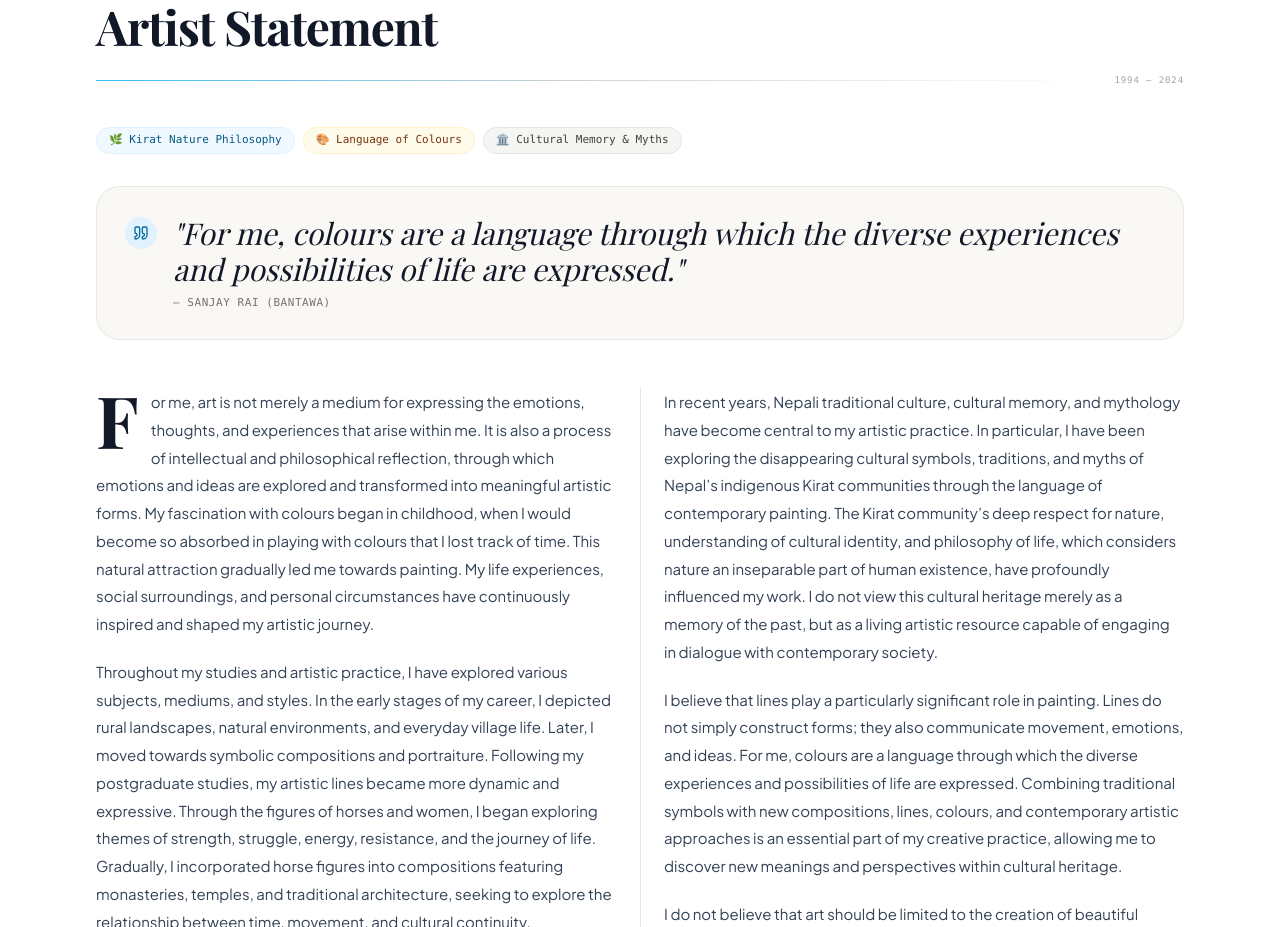
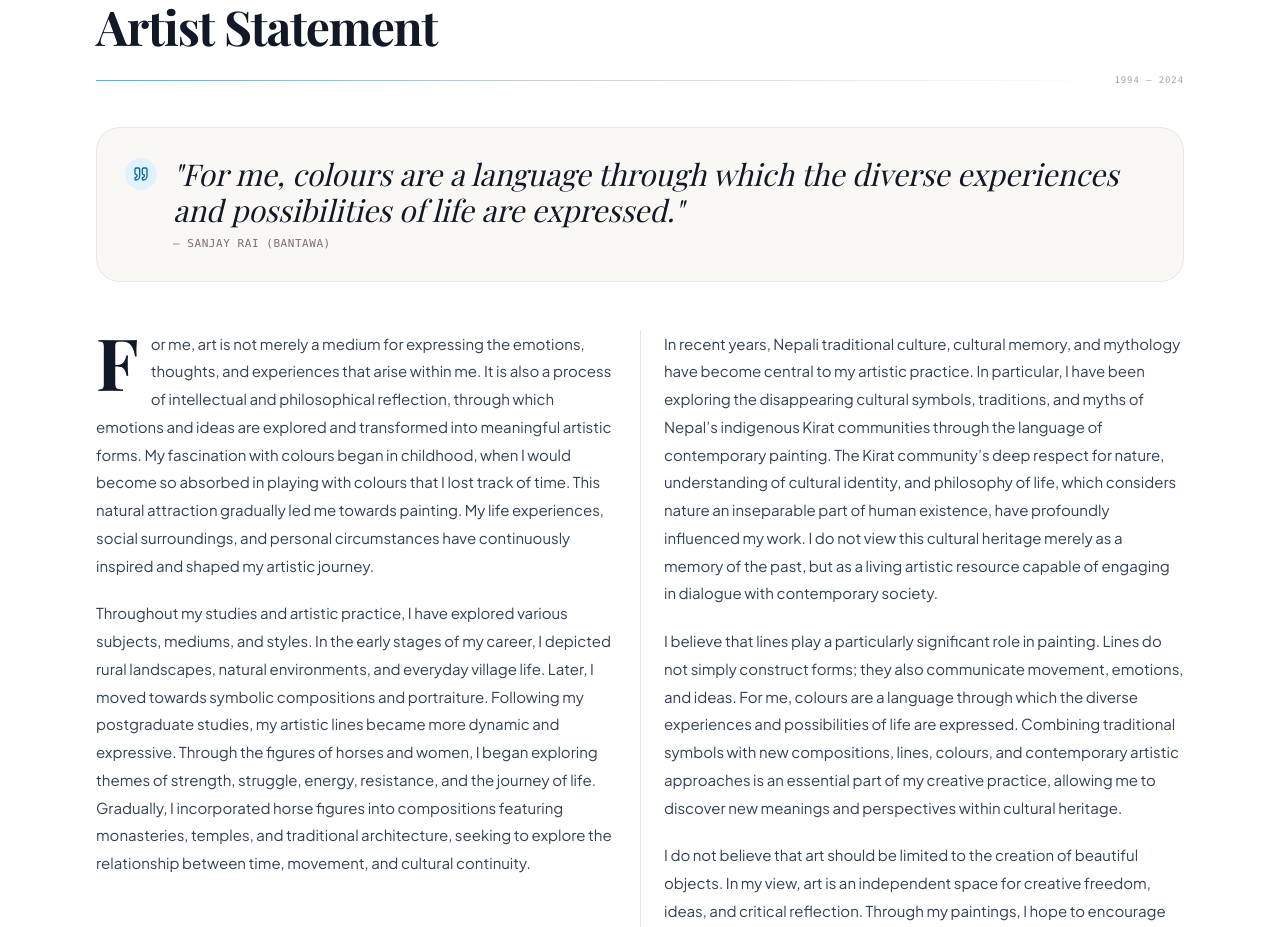
Before and after one commit to Prakash0m/sanjayrai, a React (Vite) app: page / in a window 1280 px wide. Shown: the part 1100-2027 px from the top of the page. Built offline with nearby package versions, Linux system fonts and the light colour scheme; the HTML template or start-up script is replaced by a standard one; a web font is replaced by a local one.

Commit message:
fix(home): remove concept tags from Artist Statement per user request

```diff
--- a/src/pages/Home.tsx
+++ b/src/pages/Home.tsx
@@ -156,19 +156,6 @@ export const Home: React.FC = () => {
               <div className="h-px flex-1 bg-gradient-to-r from-sky-400 via-stone-300 to-transparent" />
               <span className="text-[9px] font-mono text-stone-400 tracking-widest uppercase shrink-0">1994 – 2024</span>
             </div>
-          </div>
-
-          {/* ── Mobile-Friendly Concept Tags (Instant Visual Clarity) ── */}
-          <div className="flex flex-wrap gap-2 mb-6 sm:mb-8">
-            <span className="px-3 py-1 rounded-full bg-sky-50 border border-sky-100 text-sky-800 text-[11px] font-mono font-medium">
-              🌿 Kirat Nature Philosophy
-            </span>
-            <span className="px-3 py-1 rounded-full bg-amber-50 border border-amber-100 text-amber-900 text-[11px] font-mono font-medium">
-              🎨 Language of Colours
-            </span>
-            <span className="px-3 py-1 rounded-full bg-stone-100 border border-stone-200 text-stone-700 text-[11px] font-mono font-medium">
-              🏛️ Cultural Memory &amp; Myths
-            </span>
           </div>
 
           {/* ── Pull Quote Card ─────────────────────────────────── */}
```
